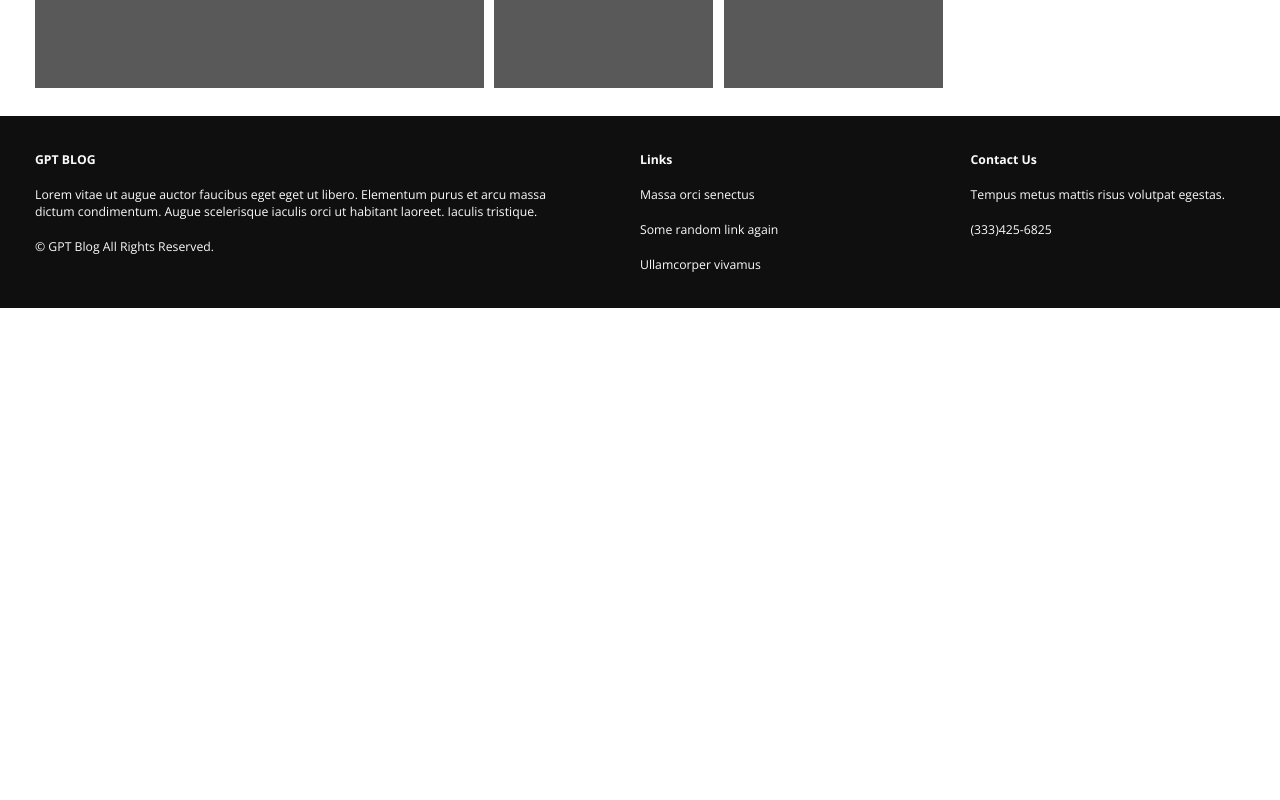
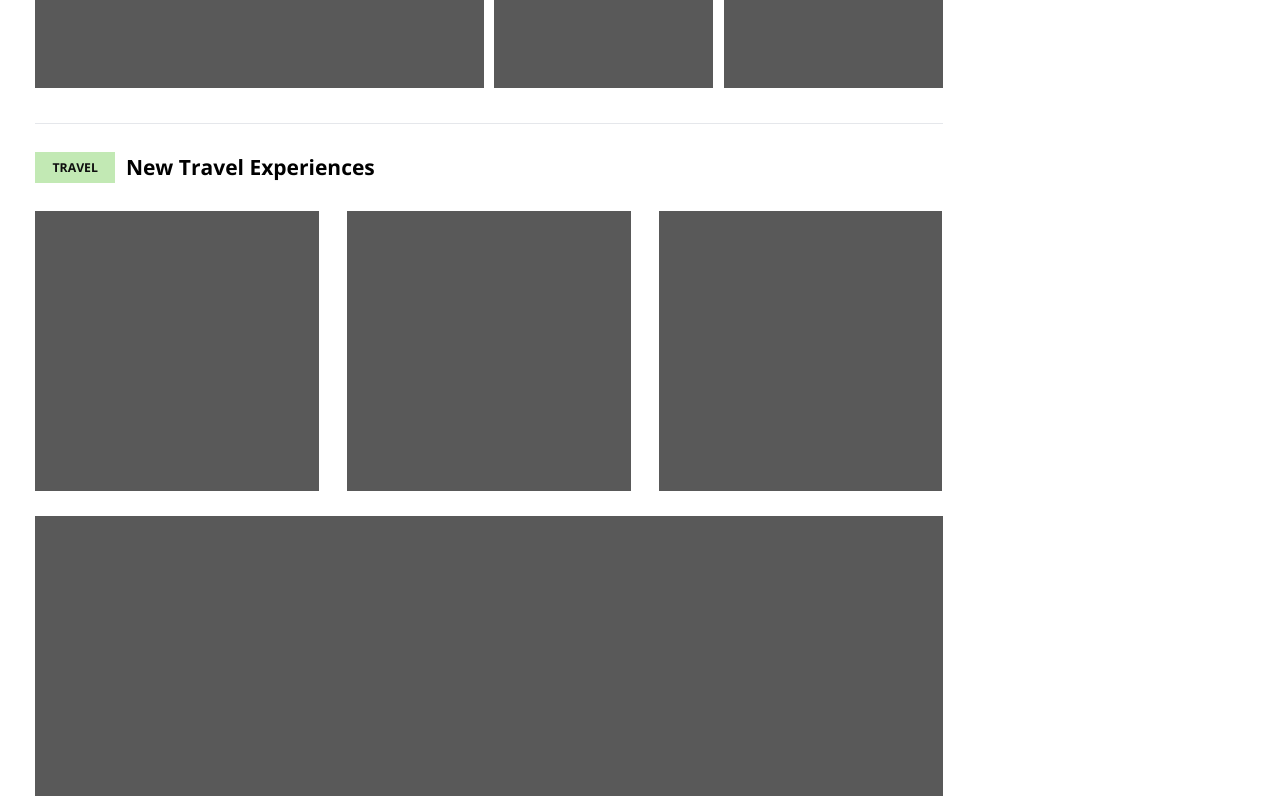
Before and after one commit to NoerGitKat/gpt-blog, a Next.js app: page / in a window 1280 px wide. Shown: the part 940-1740 px from the top of the page. Before the commit the page ends 1248 px from the top, so only its background shows below. Built offline with nearby package versions, Linux system fonts and the light colour scheme.

Commit message:
Added TravelSection

```diff
--- a/app/(home)/TechSection.tsx
+++ b/app/(home)/TechSection.tsx
@@ -1,5 +1,5 @@
 import { Post } from "@prisma/client";
-import Card from "../(shared)/Card";
+import { Card } from "../(shared)";
 
 type TechProps = {
   techPosts: Array<Post>;
@@ -10,9 +10,9 @@ function TechSection({ techPosts = [] }: TechProps): JSX.Element {
     <section>
       <hr className="border-1" />
       <header className="flex items-center gap-3 my-8">
-        <h4 className="bg-accent-orange py-2 px-5 text-wh-900 text-sm font-bold">
+        <h3 className="bg-accent-orange py-2 px-5 text-wh-900 text-sm font-bold">
           HOT
-        </h4>
+        </h3>
         <p className="font-bold text-2xl">Latest news in Technology</p>
       </header>
 
--- /dev/null
+++ b/app/(home)/TravelSection.tsx
@@ -0,0 +1,53 @@
+import { Post } from "@prisma/client";
+import { Card } from "app/(shared)";
+
+type Props = {
+  travelPosts: Array<Post>;
+};
+
+const TravelSection = ({ travelPosts }: Props) => {
+  return (
+    <section className="mt-10">
+      <hr className="border-1" />
+
+      <header className="flex items-center gap-3 my-8">
+        <h3 className="bg-accent-green py-2 px-5 text-wh-900 text-sm font-bold">
+          TRAVEL
+        </h3>
+        <p className="font-bold text-2xl">New Travel Experiences</p>
+      </header>
+
+      {travelPosts.length > 0 ? (
+        <ul className="sm:flex justify-between gap-8">
+          {travelPosts.map((post, index) => (
+            <li key={`post${index + 1}`}>
+              <Card
+                imageHeight="h-80"
+                className="basis-1/3 mt-5 sm:mt-0"
+                post={post}
+              />
+            </li>
+          ))}
+        </ul>
+      ) : (
+        <>
+          <aside className="sm:flex justify-between gap-8">
+            <div className="basis-1/3 mt-5 sm:mt-0 bg-wh-500 h-80"></div>
+            <div className="basis-1/3 mt-5 sm:mt-0 bg-wh-500 h-80"></div>
+            <div className="basis-1/3 mt-5 sm:mt-0 bg-wh-500 h-80"></div>
+          </aside>
+          <div className="sm:flex justify-between items-center gap-3 mt-7 mb-5 h-80 bg-wh-500"></div>
+        </>
+      )}
+      {travelPosts.length > 1 && (
+        <Card
+          className="sm:flex justify-between items-center gap-3 mt-7 mb-5"
+          imageHeight="h-80"
+          post={travelPosts[travelPosts.length - 1]}
+        />
+      )}
+    </section>
+  );
+};
+
+export default TravelSection;
--- a/app/(home)/TrendingSection.tsx
+++ b/app/(home)/TrendingSection.tsx
@@ -5,10 +5,10 @@ type Props = {
   trendingPosts: Array<Post>;
 };
 
-function Trending({ trendingPosts }: Props): JSX.Element {
+function TrendingSection({ trendingPosts }: Props): JSX.Element {
   return (
     <section className="mt-6">
-      <aside className="flex items-center gap-3 mb-4">
+      <header className="flex items-center gap-3 mb-4">
         <h3 className="bg-wh-900 py-2 px-8 text-wh-10 text-sm font-bold">
           TRENDING
         </h3>
@@ -16,7 +16,7 @@ function Trending({ trendingPosts }: Props): JSX.Element {
           Nunc enim lobortis quam risus et feugiat nibh eu ornare. Molestie sit
           nulla dolor diam turpis.
         </p>
-      </aside>
+      </header>
 
       {trendingPosts.length > 0 ? (
         <ul className="sm:grid gap-5 grid-cols-4 grid-rows-2 sm:h-[600px] my-3">
@@ -45,4 +45,4 @@ function Trending({ trendingPosts }: Props): JSX.Element {
   );
 }
 
-export default Trending;
+export default TrendingSection;
--- a/app/(shared)/index.ts
+++ b/app/(shared)/index.ts
@@ -1,2 +1,3 @@
+export { default as Card } from "./Card";
 export { default as Footer } from "./Footer";
 export { default as Navbar } from "./Navbar";
--- a/app/page.tsx
+++ b/app/page.tsx
@@ -1,4 +1,5 @@
 import { TechSection, TrendingSection } from "./(home)";
+import TravelSection from "./(home)/TravelSection";
 
 function Home() {
   return (
@@ -7,6 +8,7 @@ function Home() {
       <section className="md:flex gap-10 mb-5">
         <aside className="basis-3/4">
           <TechSection techPosts={[]} />
+          <TravelSection travelPosts={[]} />
         </aside>
       </section>
     </main>
```
